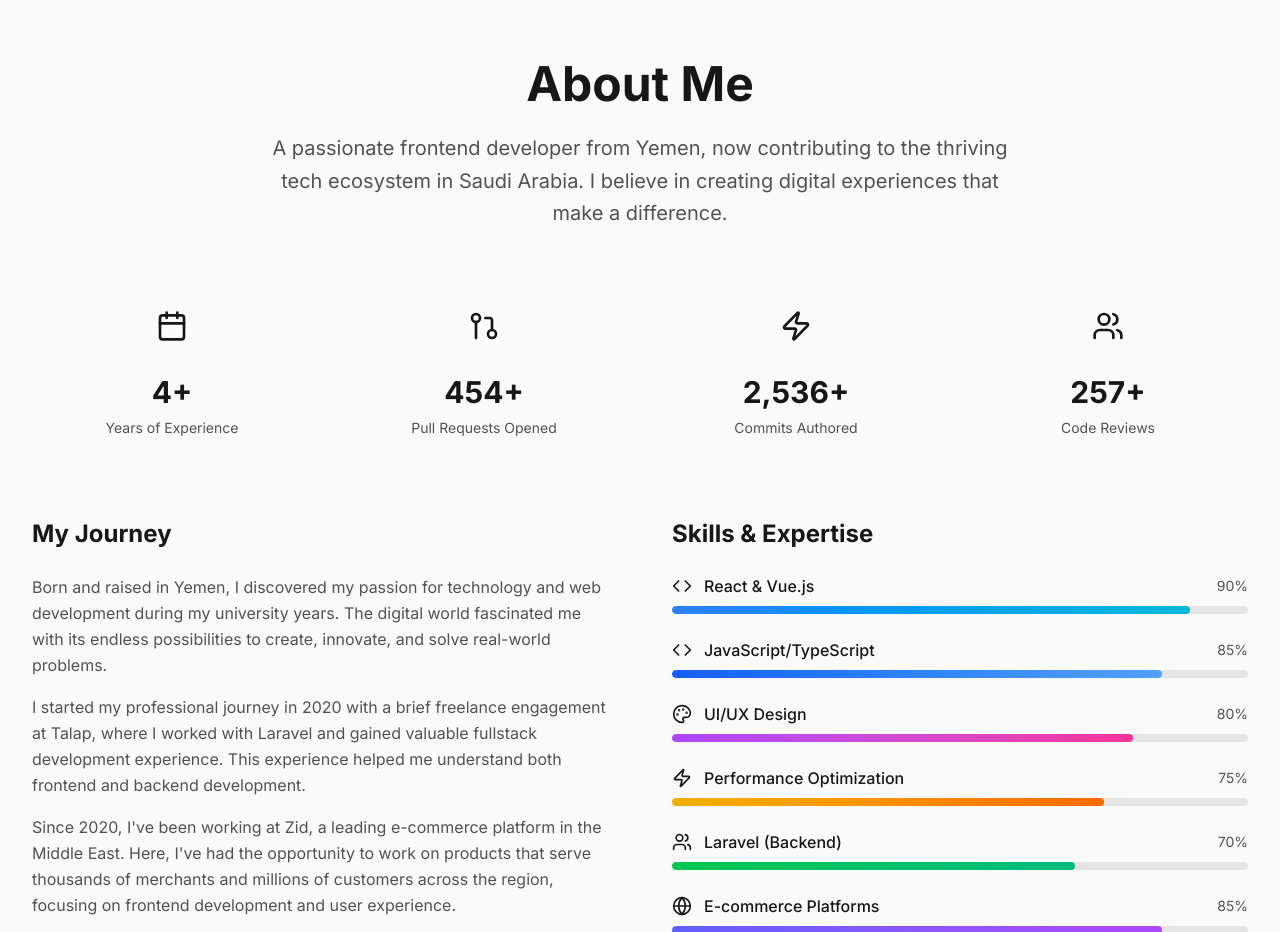
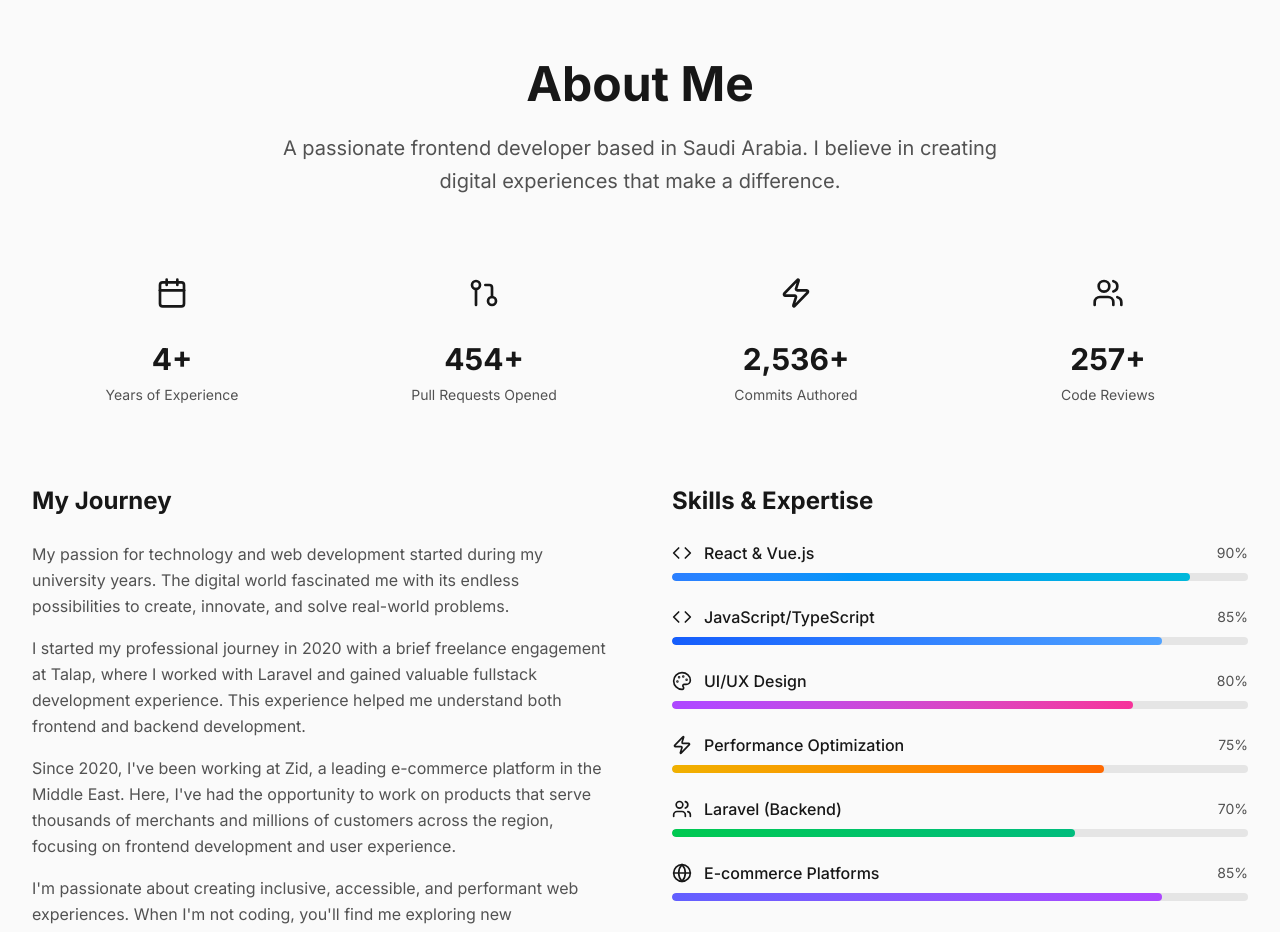
Before and after one commit to proalaa/portfolio, a Next.js app: page / in a window 1280 px wide. Shown: the part 820-1752 px from the top of the page. Built offline with nearby package versions, Linux system fonts and the light colour scheme.

Commit message:
Refine About section text for clarity and conciseness - updated personal background and removed specific location references to enhance focus on professional experience.

```diff
--- a/src/components/sections/about.tsx
+++ b/src/components/sections/about.tsx
@@ -109,9 +109,8 @@ export function About() {
             About Me
           </h2>
           <p className="text-xl text-neutral-600 dark:text-neutral-400 max-w-3xl mx-auto leading-relaxed">
-            A passionate frontend developer from Yemen, now contributing to the
-            thriving tech ecosystem in Saudi Arabia. I believe in creating
-            digital experiences that make a difference.
+            A passionate frontend developer based in Saudi Arabia. I believe in
+            creating digital experiences that make a difference.
           </p>
         </motion.div>
 
@@ -158,10 +157,10 @@ export function About() {
             </h3>
             <div className="space-y-4 text-neutral-600 dark:text-neutral-400 leading-relaxed">
               <p>
-                Born and raised in Yemen, I discovered my passion for technology
-                and web development during my university years. The digital
-                world fascinated me with its endless possibilities to create,
-                innovate, and solve real-world problems.
+                My passion for technology and web development started during my
+                university years. The digital world fascinated me with its
+                endless possibilities to create, innovate, and solve real-world
+                problems.
               </p>
               <p>
                 I started my professional journey in 2020 with a brief freelance
```
